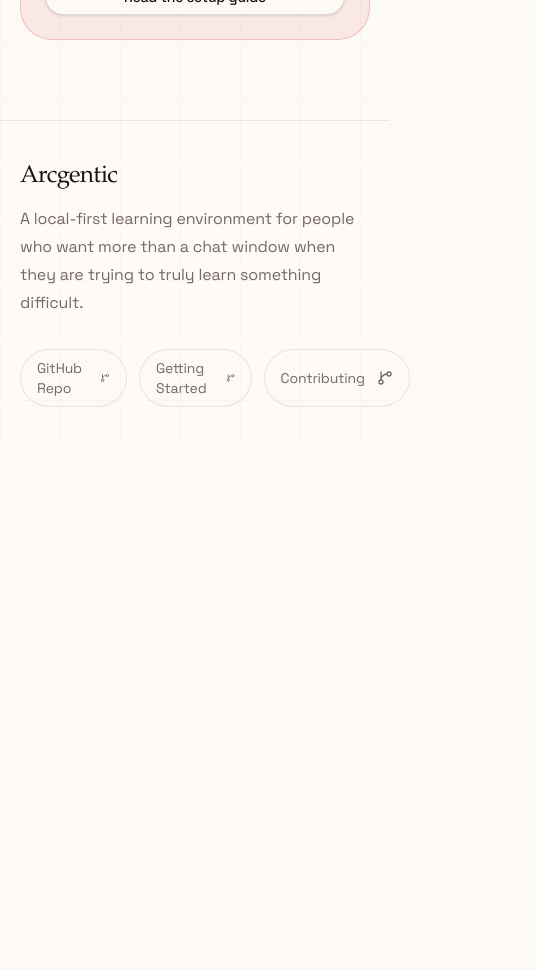
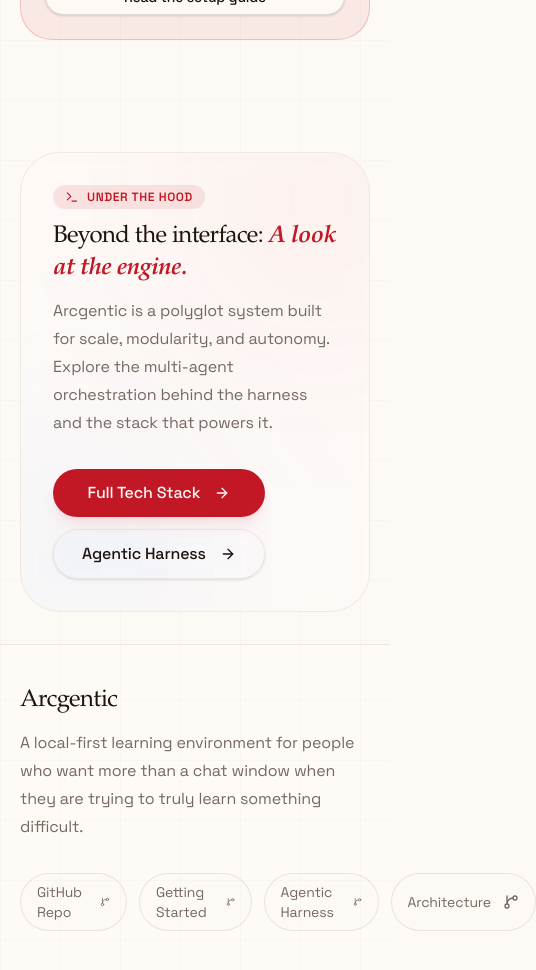
Before and after one commit to smithg09/arcgentic, a React (Vite) app in the folder apps/landing/: page / in a window 390 px wide. Shown: the part 8780-9750 px from the top of the page, 536 px wide, since content can reach past the window. Before the commit the page ends 9227 px from the top, so only its background shows below. Built offline with nearby package versions, Linux system fonts and the light colour scheme.

Commit message:
feat: expand landing page and documentation with new agent harness guide and technical stack details.

```diff
--- a/apps/landing/src/App.tsx
+++ b/apps/landing/src/App.tsx
@@ -10,6 +10,7 @@ import {
   Compass,
   FileUp,
   GitBranch,
+  Globe,
   GraduationCap,
   ImagePlay,
   Layers3,
@@ -19,10 +20,13 @@ import {
   PlayCircle,
   Play,
   Presentation,
+  Quote,
   Sparkles,
   SquareDashedMousePointer,
+  Terminal,
   Waypoints,
   X,
+  Zap,
 } from 'lucide-react';
 import { Button } from '@arcgentic/ui/button';
 import {
@@ -105,7 +109,8 @@ const repoBaseUrl = 'https://github.com/smithg09/arcgentic';
 const docsLinks = [
   { label: 'GitHub Repo', href: repoBaseUrl },
   { label: 'Getting Started', href: '/docs/#/getting-started.md' },
-  { label: 'Contributing', href: '/docs/#/contributing.md' },
+  { label: 'Agentic Harness', href: '/docs/#/agent-harness.md' },
+  { label: 'Architecture', href: '/docs/#/architecture.md' },
 ];
 
 type WalkthroughSlide = {
@@ -313,6 +318,9 @@ function App() {
               <a href="#features" className="nav-link">
                 Features
               </a>
+              <a href="/docs" className="nav-link">
+                Docs
+              </a>
             </nav>
             <a href={repoBaseUrl} target="_blank" rel="noreferrer" className="text-foreground/80 hover:text-foreground transition-all hover:-translate-y-0.5 duration-200">
               <GithubIcon className="h-5 w-5" />
@@ -461,6 +469,8 @@ function App() {
             ))}
           </div>
         </section>
+
+
 
         <section id="walkthrough" className="mx-auto max-w-360 px-5 py-20 sm:px-8 lg:pb-30 lg:pt-40">
           <div className="grid gap-18 lg:grid-cols-[0.72fr_1.28fr] lg:items-start">
@@ -722,6 +732,44 @@ function App() {
             </div>
           </div>
         </section>
+        <section className="mx-auto max-w-360 px-5 py-8 sm:px-8 lg:py-24">
+          <div className="group relative overflow-hidden rounded-[2.5rem] border border-border/50 bg-card/40 p-8 backdrop-blur-md transition-all hover:border-primary/30 sm:p-10 lg:p-12">
+            <div className="relative z-10 flex flex-col items-start justify-between gap-8 lg:flex-row lg:items-center">
+              <div className="space-y-3">
+                <div className="inline-flex items-center gap-2 rounded-full bg-primary/10 px-3 py-1 text-xs font-semibold uppercase tracking-wider text-primary">
+                  <Terminal className="h-3.5 w-3.5" />
+                  Under the Hood
+                </div>
+                <h3 className="text-2xl font-heading tracking-tight sm:text-3xl lg:text-4xl">
+                  Beyond the interface: <span className="text-primary italic font-bold">A look at the engine.</span>
+                </h3>
+                <p className="max-w-2xl text-base leading-7 text-muted-foreground sm:text-lg">
+                  Arcgentic is a polyglot system built for scale, modularity, and autonomy. Explore the
+                  multi-agent orchestration behind the harness and the stack that powers it.
+                </p>
+              </div>
+
+              <div className="flex flex-col gap-3 sm:flex-row sm:items-center">
+                <Button asChild className="group/btn1 rounded-2xl px-7 py-6 text-base shadow-lg shadow-primary/10 transition-transform hover:scale-[1.02] active:scale-[0.98]">
+                  <a href="/docs/#/README?id=tech-stack" target="_blank" rel="noreferrer">
+                    Full Tech Stack
+                    <ArrowRight className="ml-2 h-4 w-4 transition-transform group-hover/btn1:translate-x-1" />
+                  </a>
+                </Button>
+                <Button asChild variant="outline" className="group/btn2 rounded-2xl px-7 py-6 text-base border-border/60 bg-transparent backdrop-blur-sm transition-all hover:bg-card hover:border-primary/30">
+                  <a href="/docs/#/agent-harness.md" target="_blank" rel="noreferrer">
+                    Agentic Harness
+                    <ArrowRight className="ml-2 h-4 w-4 transition-transform group-hover/btn2:translate-x-1" />
+                  </a>
+                </Button>
+              </div>
+            </div>
+
+            {/* Subtle decorative elements */}
+            <div className="absolute -right-24 -top-24 -z-10 h-72 w-72 rounded-full bg-primary/5 blur-[100px]" />
+            <div className="absolute -bottom-24 -left-24 -z-10 h-72 w-72 rounded-full bg-blue-500/5 blur-[100px]" />
+          </div>
+        </section>
       </main>
 
       <footer className="border-t border-border/60 bg-card/45">
```
Also changed, not shown: 6 other files (tests, documents, lock files or other folders).
